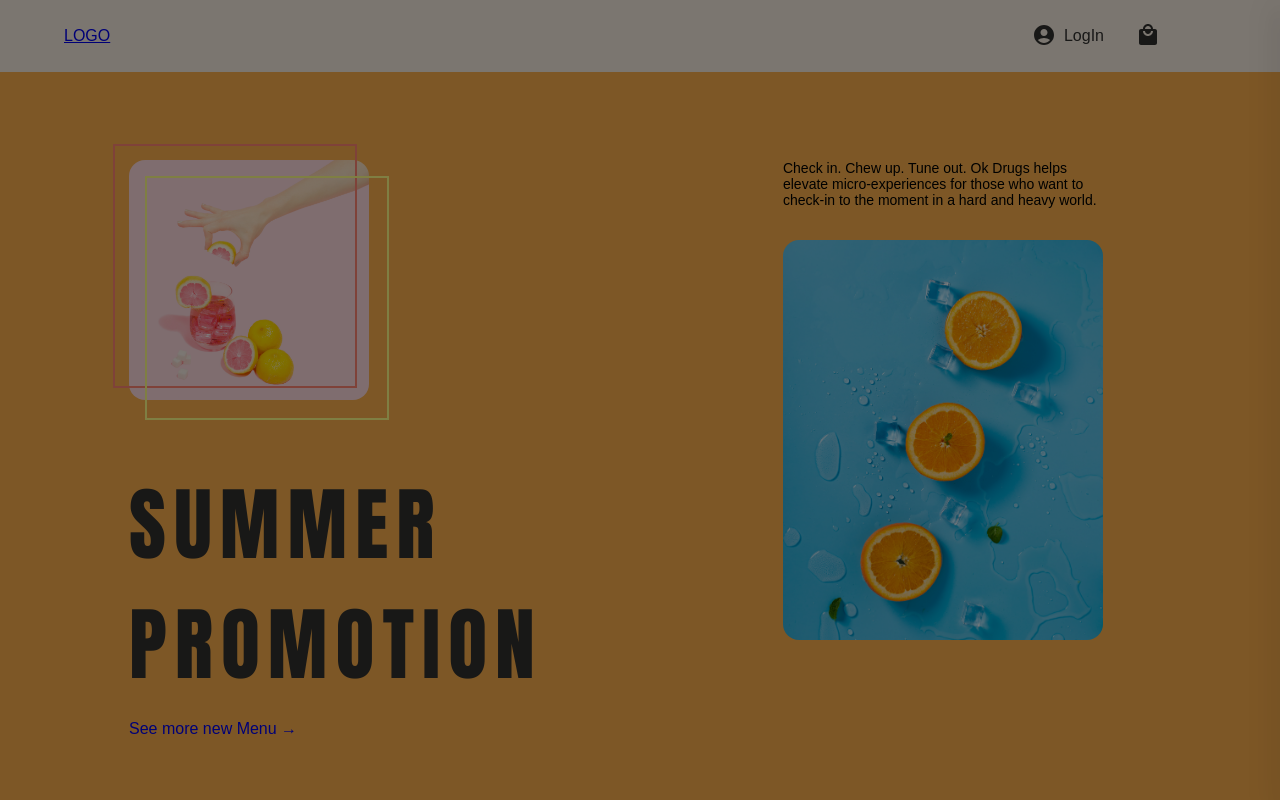
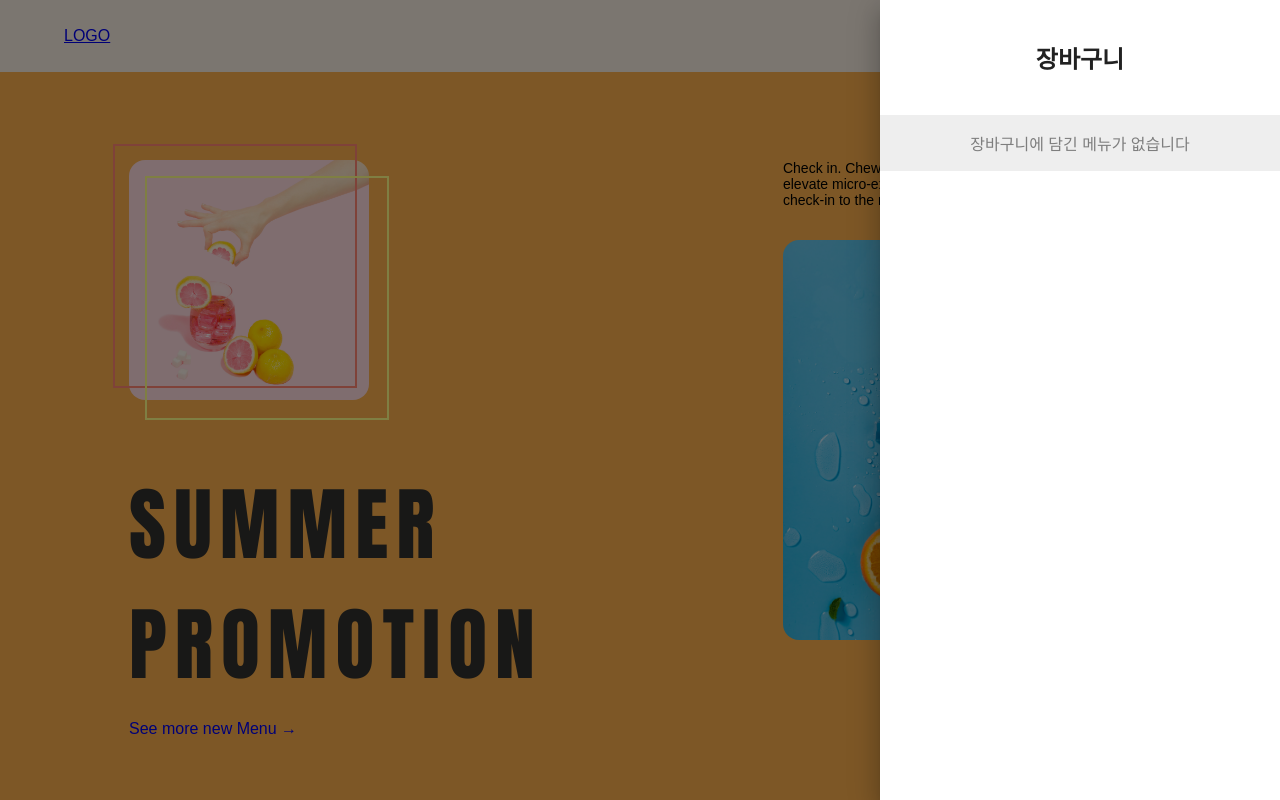
Before and after one commit to pearl0304/CAFE_PROJECT, a React (Create React App) app: page / in a window 1280 px wide. Both pictures are taken after a click on the element 1148 px from the left and 39 px from the top of the page. Shown: the top 800 px of the page. Built offline with nearby package versions, Linux system fonts and the light colour scheme.

Commit message:
feat: Shopping Cart

```diff
--- a/src/Components/CartList.tsx
+++ b/src/Components/CartList.tsx
@@ -1,17 +1,62 @@
 import { FC } from "react";
 import { CartListInterface } from "../interfaces/menu.interface";
+import { CartListWrapper } from "../css/CartList.styled";
+import Button from "@mui/material/Button";
 
 type Props = {
   cartItem: CartListInterface[];
   addToCart: (item: CartListInterface) => void;
 };
 
+const numberFormat = (price: number): string => {
+  return price.toString().replace(/\B(?=(\d{3})+(?!\d))/g, ",");
+};
+
 export const CartList: FC<Props> = ({ cartItem, addToCart }) => {
   return (
-    <>
-      {cartItem.map((item) => (
-        <div>{item.title}</div>
-      ))}
-    </>
+    <CartListWrapper>
+      <div className="cart-title">
+        <span>장바구니</span>
+      </div>
+      {cartItem.length <= 0 ? (
+        <div className="empty">
+          <span>장바구니에 담긴 메뉴가 없습니다</span>
+        </div>
+      ) : (
+        <div className="cart-list-container">
+          {cartItem.map((item) => (
+            <div className="cart-list">
+              <div className="item-info">
+                <div className="cart-list-left">
+                  <div>
+                    <img src={item.image}></img>
+                  </div>
+                </div>
+                <div className="cart-list-right">
+                  <div>
+                    <span>{item.title}</span>
+                    <span>{numberFormat(item.price)}원</span>
+                  </div>
+                  <div className="cart-btn">
+                    <Button>-</Button>
+                    <span>{item.amount}</span>
+                    <Button
+                      onClick={() => {
+                        addToCart(item);
+                      }}
+                    >
+                      +
+                    </Button>
+                  </div>
+                </div>
+              </div>
+            </div>
+          ))}
+          <div className="total">
+            <span>Total</span>
+          </div>
+        </div>
+      )}
+    </CartListWrapper>
   );
 };
--- /dev/null
+++ b/src/css/CartList.styled.tsx
@@ -0,0 +1,74 @@
+import styled from "styled-components";
+
+export const CartListWrapper = styled.aside`
+  width: 25rem;
+  display: flex;
+  flex-direction: column;
+
+  .cart-title {
+    text-align: center;
+    padding: 2.5rem;
+    font-size: 1.5rem;
+    font-weight: bold;
+  }
+  .empty {
+    background-color: #eee;
+    color: #7e7e7e;
+    text-align: center;
+    padding: 1rem;
+  }
+  .cart-list-container {
+    display: flex;
+    flex-direction: column;
+    gap: 1rem;
+  }
+
+  .cart-list {
+    border-bottom: 1px solid #eee;
+  }
+
+  .cart-list .item-info {
+    display: flex;
+    justify-content: flex-start;
+    align-items: center;
+    gap: 1rem;
+  }
+
+  .cart-list .item-info .cart-list-left {
+    width: 20%;
+    height: 20%;
+  }
+
+  .cart-list .item-info .cart-list-left img {
+    width: 100%;
+    height: 100%;
+  }
+
+  .cart-list .item-info .cart-list-right {
+    display: flex;
+    justify-content: space-between;
+    margin-top: 1rem;
+    margin-bottom: 1rem;
+    gap: 1rem;
+  }
+
+  .cart-list .item-info .cart-list-right > div:first-child {
+    display: flex;
+    flex-direction: column;
+    gap: 0.5rem;
+    width: 120px;
+  }
+
+  .cart-list .item-info .cart-list-right .cart-btn {
+    display: flex;
+    justify-content: space-between;
+    align-items: center;
+    gap: 0.5rem;
+  }
+
+  .total span {
+    margin-left: 2rem;
+    font-size: 18px;
+    font-weight: bold;
+  }
+`;
```
